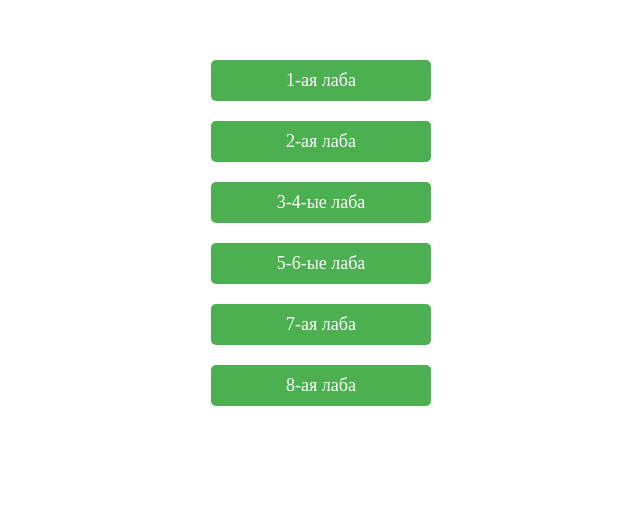
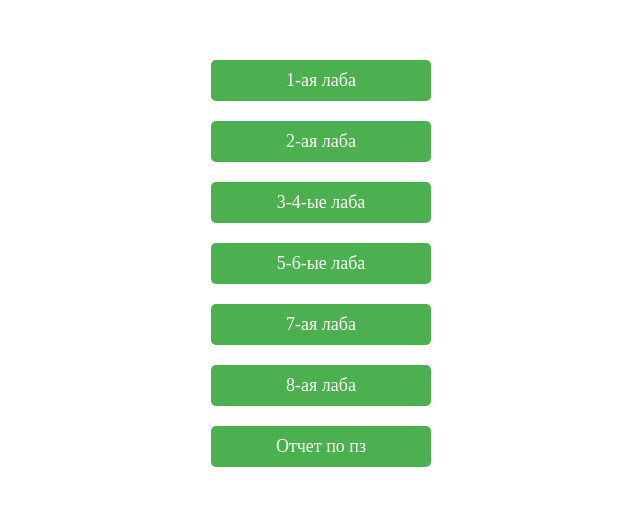
Before and after one commit to kukidon820/PIIC_Labs, a plain HTML site: page index.html in a window 1280 px wide. Shown: the whole page, without its empty margins (319-959 px from the left). Drawn offline with Linux system fonts and the light colour scheme.

Commit message:
Добавил отчет

```diff
--- a/index.html
+++ b/index.html
@@ -42,6 +42,7 @@
     <a href="Laba_5_6/lab5.html">5-6-ые лаба</a>
     <a href="Laba_7/index.html">7-ая лаба</a>
     <a href="Laba_8/index_with_cavas.html">8-ая лаба</a>
+    <a href="PZ/rewiew.pdf">Отчет по пз</a>
 </nav>
 
 </body>
```
Also changed, not shown: 1 other file.
